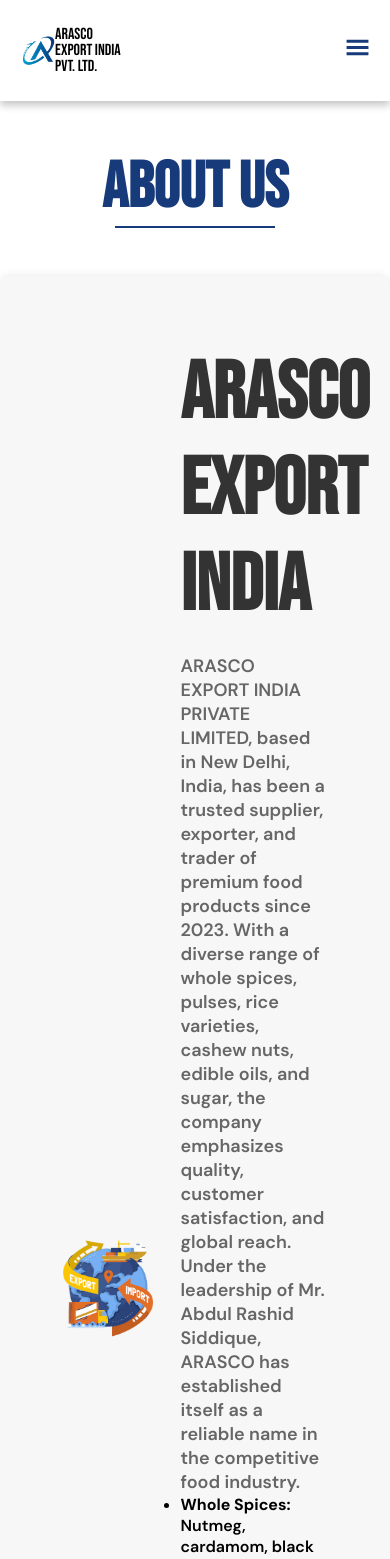
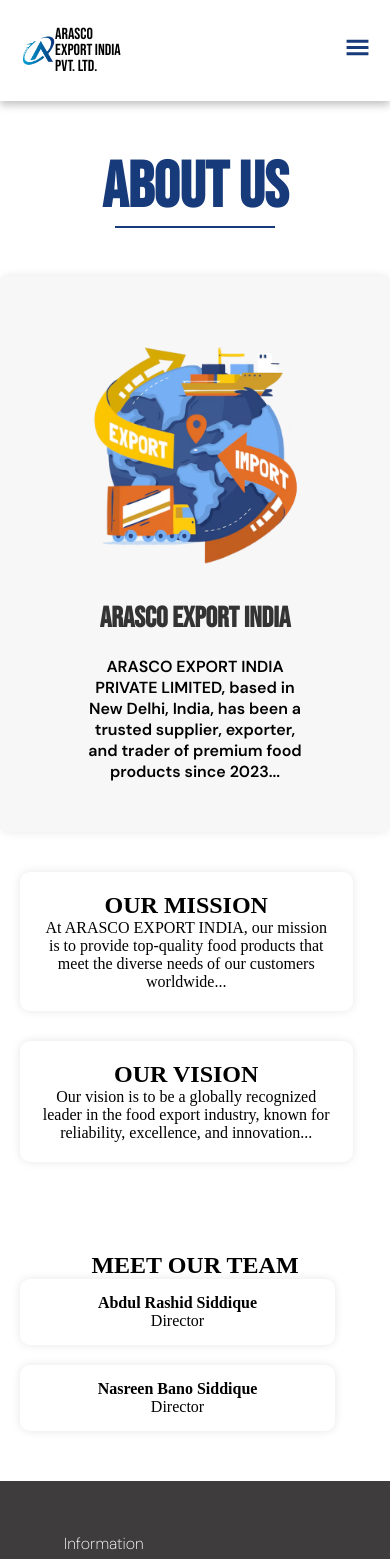
Before and after one commit to VESIT-CMPN-Projects/2024-25-SE47, a React (Vite) app in the folder frontend/: page /about in a window 390 px wide. Shown: the top 1559 px of the page. Built offline with nearby package versions, Linux system fonts and the light colour scheme.

Commit message:
About page updated!

```diff
--- a/frontend/src/pages/About/About.jsx
+++ b/frontend/src/pages/About/About.jsx
@@ -6,6 +6,8 @@
   return (
     <div id="about">
       <Pageshead text={"ABOUT US"} />
+
+      {/* 🌍 Company Overview */}
       <div id={styles.globe}>
         <img src={exportglobe} alt="India Globe" loading="lazy" />
         <div id={styles.intro}>
@@ -13,79 +15,39 @@
           <p>
             ARASCO EXPORT INDIA PRIVATE LIMITED, based in New Delhi, India, has
             been a trusted supplier, exporter, and trader of premium food
-            products since 2023. With a diverse range of whole spices, pulses,
-            rice varieties, cashew nuts, edible oils, and sugar, the company
-            emphasizes quality, customer satisfaction, and global reach. Under
-            the leadership of Mr. Abdul Rashid Siddique, ARASCO has established
-            itself as a reliable name in the competitive food industry.
+            products since 2023...
           </p>
-          <ul>
-            <li>
-              <strong>Whole Spices: </strong>
-              Nutmeg, cardamom, black pepper, fenugreek, cumin, red chilies
-              (Kashmiri, Teja, Bhut Jolokia), turmeric, mustard, and coriander
-              seeds.
-            </li>
-
-            <li>
-              <strong>Pulses: </strong>
-              Arhar dal, urad dal, moong dal, masoor dal, and chana dal,
-              sourced from trusted farmers.
-            </li>
-
-            <li>
-              <strong>Rice Varieties: </strong>
-              Basmati (1121, Sugandha) and non-basmati (Sona Masoori,
-              Sharbati).
-            </li>
-
-            <li>
-              <strong>Dry Fruits & Oils: </strong>
-              Cashew nuts (A-grade, roasted, raw) and wood-pressed oils
-              (coconut, castor, groundnut, sesame).
-            </li>
-
-            <li>
-              <strong>Sugar:</strong>
-              Raw brown sugar and white sugar, tested to meet high-quality
-              standards.
-            </li>
-          </ul>
         </div>
       </div>
 
-      <div id={styles.mission}>
+      {/* 🎯 Vision & Mission Section */}
+      <div className={styles.missionVisionContainer}>
+        <div className={styles.card}>
           <h2>OUR MISSION</h2>
           <p>
             At ARASCO EXPORT INDIA, our mission is to provide top-quality food
-          products that meet the diverse needs of our customers worldwide. We
-          are committed to ensuring customer satisfaction through our dedication
-          to sourcing the finest spices, pulses, rice, dry fruits, oils, and
-          sugars while maintaining rigorous quality standards.
+            products that meet the diverse needs of our customers worldwide...
           </p>
         </div>
 
-      <div id={styles.vision}>
+        <div className={styles.card}>
           <h2>OUR VISION</h2>
           <p>
             Our vision is to be a globally recognized leader in the food export
-          industry, known for reliability, excellence, and innovation. We aim to
-          expand our reach, enhance customer relationships, and continually
-          provide superior products that promote health and well-being across
-          the world.
+            industry, known for reliability, excellence, and innovation...
           </p>
         </div>
+      </div>
 
+      {/* 👥 Meet the Team Section */}
       <div id={styles.team}>
         <h2>MEET OUR TEAM</h2>
         <div className={styles.teamGrid}>
           <div className={styles.teamMember}>
-            <img src="" alt="" />
             <h4>Abdul Rashid Siddique</h4>
             <span>Director</span>
           </div>
           <div className={styles.teamMember}>
-            <img src="" alt="" />
             <h4>Nasreen Bano Siddique</h4>
             <span>Director</span>
           </div>
--- a/frontend/src/pages/About/about.module.css
+++ b/frontend/src/pages/About/about.module.css
@@ -1,4 +1,6 @@
-/* About Styles */
+/* About Page Styles */
+
+/* 🌍 Globe Section */
 #globe {
   display: flex;
   justify-content: space-around;
@@ -7,13 +9,8 @@
   background-color: #f7f7f7;
   border-radius: 10px;
   box-shadow: 0 0 10px rgba(0, 0, 0, 0.1);
-  }
-
-  #globe div h1 {
-    color: #333;
-    font-size: 36px;
-    font-weight: bold;
-    margin-bottom: 20px;
+  flex-wrap: wrap; /* Allow wrapping on smaller screens */
+  gap: 20px;
 }
 
 #globe img {
@@ -22,17 +19,113 @@
 }
 
 #globe div h1 {
-    font-size: 5rem;
+  color: #333;
+  font-size: 2.5rem;
+  font-weight: bold;
+  margin-bottom: 20px;
 }
 
 #intro {
   width: 50%;
-    margin: 20px auto;
+  text-align: center;
   font-family: var(--secondary-font);
   font-weight: 600;
 }
 
-#globe div p {
-    color: #666;
-    font-size: 18px;
+/* 🎯 Mission & Vision */
+.missionVisionContainer {
+  display: flex;
+  justify-content: center;
+  gap: 30px;
+  padding: 40px 20px;
+  flex-wrap: wrap; /* Allows items to stack on smaller screens */
 }
+
+.card {
+  background: white;
+  padding: 20px;
+  border-radius: 10px;
+  box-shadow: 0 0 10px rgba(0, 0, 0, 0.1);
+  width: 40%;
+  min-width: 280px; /* Ensures it doesn’t shrink too much */
+  text-align: center;
+}
+
+/* 👥 Team Section */
+#team {
+  text-align: center;
+  padding: 50px 20px;
+}
+
+.teamGrid {
+  display: flex;
+  justify-content: center;
+  gap: 40px;
+  flex-wrap: wrap; /* Stack team members on smaller screens */
+}
+
+.teamMember {
+  background: white;
+  padding: 15px;
+  border-radius: 10px;
+  box-shadow: 0 0 10px rgba(0, 0, 0, 0.1);
+  text-align: center;
+  min-width: 250px;
+}
+
+/* 📱 Mobile & Tablet Responsive */
+@media screen and (max-width: 1024px) {
+  #globe {
+      flex-direction: column; /* Stack elements vertically */
+      text-align: center;
+  }
+
+  #globe img {
+      width: 70%; /* Increase size for better visibility */
+  }
+
+  #intro {
+      width: 80%;
+  }
+
+  .card {
+      width: 80%; /* Make cards take full width on smaller screens */
+  }
+}
+
+@media screen and (max-width: 768px) {
+  #globe img {
+      width: 80%;
+  }
+
+  #globe div h1 {
+      font-size: 2rem;
+  }
+
+  .teamGrid {
+      flex-direction: column;
+      gap: 20px;
+  }
+
+  .teamMember {
+      width: 90%;
+  }
+}
+
+@media screen and (max-width: 480px) {
+  #globe img {
+      width: 90%;
+  }
+
+  #globe div h1 {
+      font-size: 1.8rem;
+  }
+
+  .missionVisionContainer {
+      flex-direction: column;
+  }
+
+  .card {
+      width: 95%;
+  }
+}
```
Lines whose indentation alone changed are shown as unchanged.
